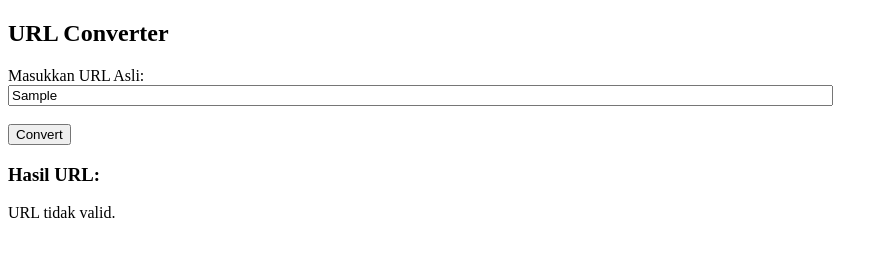
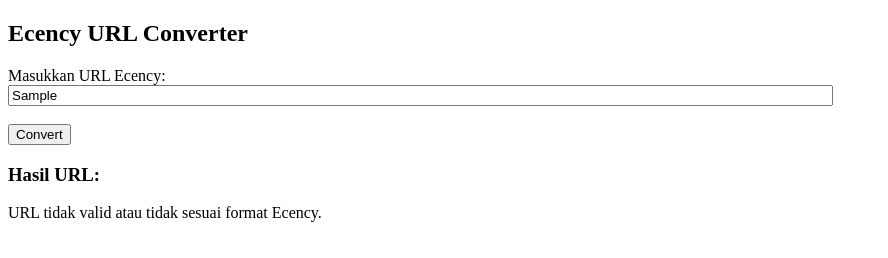
Before and after one commit to masgazan/ubah, a plain HTML site: page index.html in a window 1280 px wide. Both pictures are taken after typing "Sample" into the empty fields and a click on the button "Convert". Shown: the whole page, without its empty margins (0-888 px from the left). Drawn offline with Linux system fonts and the light colour scheme.

Commit message:
Update index.html

```diff
--- a/index.html
+++ b/index.html
@@ -1,12 +1,12 @@
 <!DOCTYPE html>
 <html>
 <head>
-  <title>URL Converter</title>
+  <title>Ecency URL Converter</title>
 </head>
 <body>
-  <h2>URL Converter</h2>
+  <h2>Ecency URL Converter</h2>
 
-  <label for="originalUrl">Masukkan URL Asli:</label><br>
+  <label for="originalUrl">Masukkan URL Ecency:</label><br>
   <input type="text" id="originalUrl" size="100" placeholder="https://ecency.com/@egoaquiles/meeting-sebastian-through-fe-de-vida-espeng"><br><br>
 
   <button onclick="convertURL()">Convert</button>
@@ -19,21 +19,17 @@
       const input = document.getElementById('originalUrl').value.trim();
       const resultElement = document.getElementById('convertedUrl');
 
-      try {
-        const url = new URL(input);
-        const pathParts = url.pathname.split('/');
+      // Cek apakah URL mengandung "@"
+      const match = input.match(/@([^/]+)\/([^?#]+)/);
 
-        if (pathParts.length >= 3 && pathParts[1].startsWith('@')) {
-          const author = pathParts[1].substring(1); // remove '@'
-          const permlink = pathParts[2];
+      if (match) {
+        const author = match[1];
+        const permlink = match[2];
 
-          const newUrl = `https://niddumulu.github.io/gazan/comment.html?author=${encodeURIComponent(author)}&permlink=${encodeURIComponent(permlink)}`;
-          resultElement.innerHTML = `<a href="${newUrl}" target="_blank">${newUrl}</a>`;
-        } else {
-          resultElement.textContent = "URL tidak valid atau tidak sesuai format yang diharapkan.";
-        }
-      } catch (e) {
-        resultElement.textContent = "URL tidak valid.";
+        const newUrl = `https://niddumulu.github.io/gazan/comment.html?author=${encodeURIComponent(author)}&permlink=${encodeURIComponent(permlink)}`;
+        resultElement.innerHTML = `<a href="${newUrl}" target="_blank">${newUrl}</a>`;
+      } else {
+        resultElement.textContent = "URL tidak valid atau tidak sesuai format Ecency.";
       }
     }
   </script>
```
